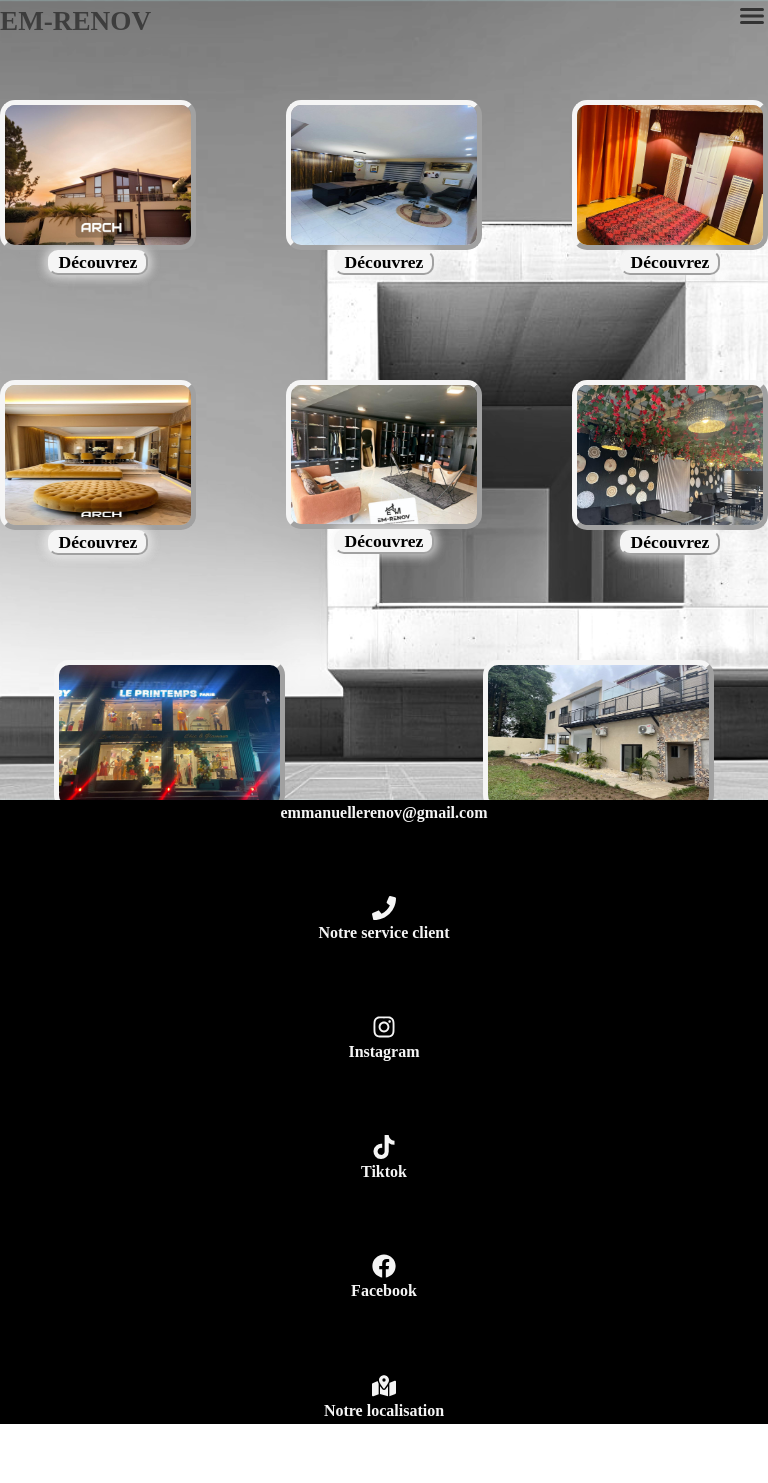
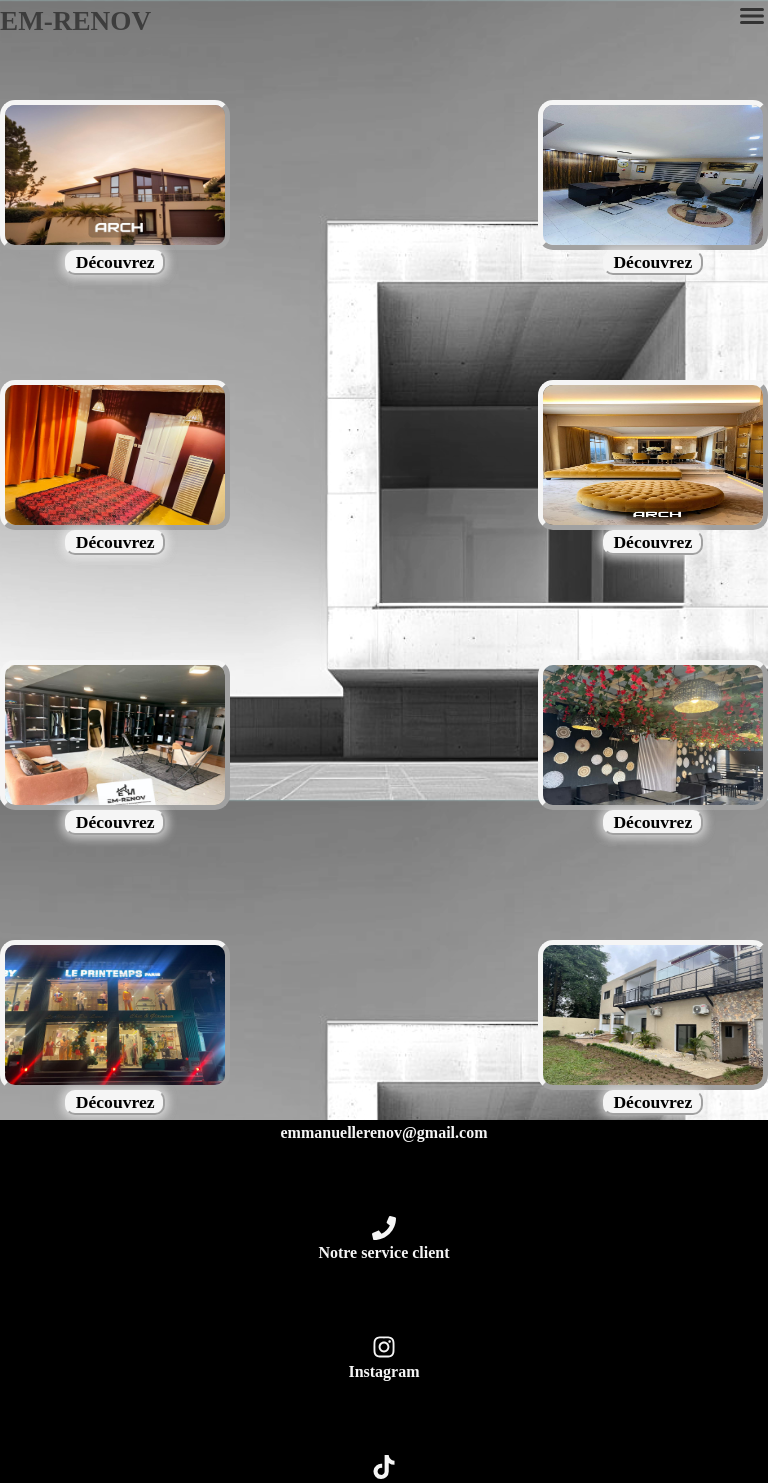
Before and after one commit to AKEKOFranck/ivoire-renov, a React (Vite) app: page /Work in a window 768 px wide. Shown: the top 1483 px of the page. Before the commit the page ends 1424 px from the top, so only its background shows below. Built offline with nearby package versions, Linux system fonts and the light colour scheme; a web font is replaced by a local one.

Commit message:
second final

```diff
--- a/src/pages/Work.jsx
+++ b/src/pages/Work.jsx
@@ -18,17 +18,19 @@ export default function Work() {
     const infoData1 = [
         {id:1, image:pic1,  details: <Link  className='work_link'  to='/Project1'> Découvrez </Link>},
         {id:2, image:pic2,  details: <Link  className='work_link' to='/Project2'> Découvrez </Link>},
-        {id:3, image:pic3,  details: <Link  className='work_link' to='/Project3'> Découvrez </Link>},
-
     ];
 
      const infoData2 = [
-        {id:1, image:pic4,  details: <Link  className='work_link' to='/Project4'> Découvrez </Link>},
-        {id:2, image:pic5,  details: <Link  className='work_link' to='/Project4'> Découvrez </Link>},
-        {id:3, image:pic6,  details: <Link  className='work_link' to='/Project4'> Découvrez </Link>},
+        {id:1, image:pic3,  details: <Link  className='work_link' to='/Project3'> Découvrez </Link>},
+        {id:2, image:pic4,  details: <Link  className='work_link' to='/Project4'> Découvrez </Link>},
     ];
 
      const infoData3 = [
+        {id:1, image:pic5,  details: <Link  className='work_link' to='/Project4'> Découvrez </Link>},
+        {id:2, image:pic6,  details: <Link  className='work_link' to='/Project4'> Découvrez </Link>},
+    ];
+
+     const infoData4 = [
         {id:1, image:pic7,  details: <Link  className='work_link' to='/Project4'> Découvrez </Link>},
         {id:2, image:pic8,  details: <Link  className='work_link' to='/Project4'> Découvrez </Link>},
     ];
@@ -64,6 +66,15 @@ export default function Work() {
                 ))}
             </div>
 
+             <div className='work_container' id='work3_container2'>
+                 {infoData4.map((d4) =>(
+                    <div className='work_box' key={d4.id}>
+                        <img className='work_img'  src={d4.image} alt='poste'></img>
+                        <button className='work_bt' type='button'>{d4.details}</button>
+                    </div>
+                ))}
+            </div>
+
 
 
 
--- a/src/styles/Work.css
+++ b/src/styles/Work.css
@@ -1,6 +1,6 @@
 .work_main{
     width: 100%;
-    height: 200vh;
+    height: 250vh;
 }
 
 .work_cont{
@@ -9,7 +9,7 @@
     height: 80%;
     position: relative;
     top: 100px;
-
+    gap: 100px;
     display: flex;
     flex-direction: column;
     align-items: center;
@@ -51,9 +51,6 @@
 }
 
 
-#work3_container2 {
-    justify-content: space-around;
-}
 
 
 
@@ -90,26 +87,33 @@
 
 
 @media (max-width: 768px) {
-    .work_main{
-        height: 340vh;
-    }
 
-    .work_cont{
-        height: auto;
-        position: relative;
-        gap: 130px;
-    }
+.work_container{
+    width: 100%;
+    align-items: center;
 
-    .work_container{
-        flex-direction: column;
-         position: relative;
-        gap: 90px;
-    }
 
-    .work_box{
-        width: 80%;
-        height: 200px;
-    }
+}
+
+.work_box{
+    width: 46%;
+    height: 250px;
+
+}
+
+.work_img{
+     height: 100%;
+    width: 100%;
+}
+
+
+.work_bt{
+    height: 50px;
+    width: 100px;
+
+}
+
+
 }
 
 
@@ -118,27 +122,7 @@
 
 
 @media (min-width:767px) and (max-width:1400px) {
-     .work_main{
-        height: 130vh;
-    }
 
-    .work_cont{
-        height: auto;
-        position: relative;
-        gap: 130px;
-    }
-
-    .work_container{
-        flex-direction: row;
-         position: relative;
-        width: 100%;
-        align-items: center;
-    }
-
-    .work_box{
-        width:100%;
-        height: 150px;
-    }
 }
 
 
@@ -147,7 +131,7 @@
 
 @media (min-width:768px) and  (max-width:1400px) {
   .work_main{
-        height: 100vh;
+        height: 140vh;
     }
 
     .work_cont{
@@ -176,7 +160,7 @@
 
 @media (min-width:820px) and  (max-width:1400px) {
      .work_main{
-        height: 100vh;
+        height: 130vh;
     }
 
     .work_cont{
@@ -201,7 +185,7 @@
 
 @media (min-width:1280px) and  (max-width:1500px) {
   .work_main{
-        height: 130vh;
+        height: 170vh;
     }
 
     .work_cont{
```
